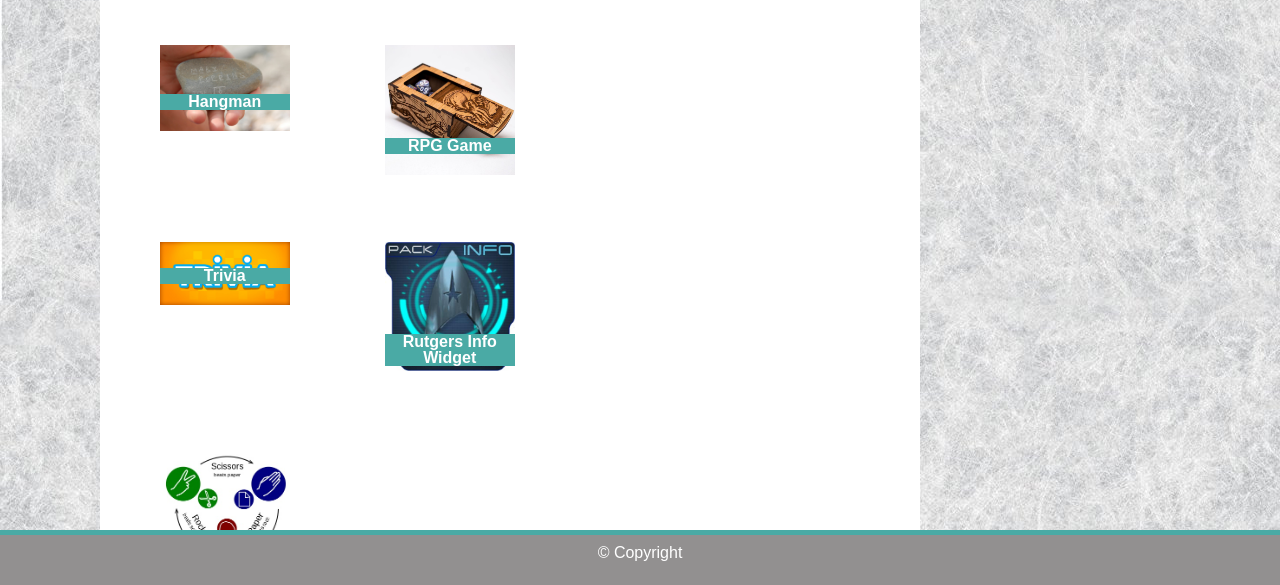
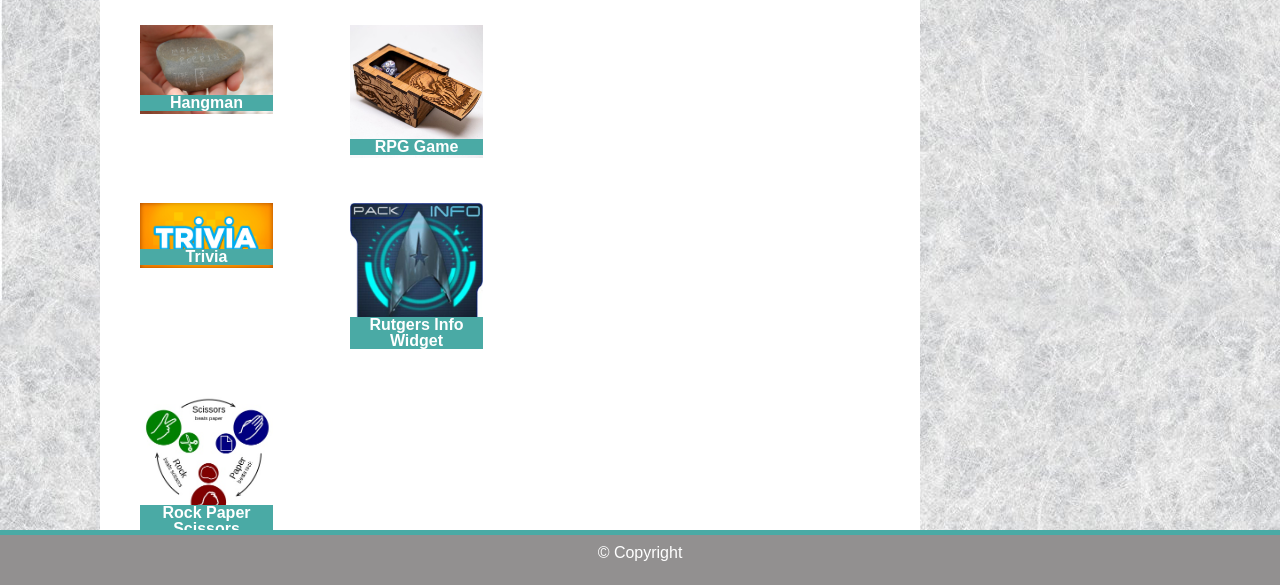
Before and after one commit to Kora25/portfolio-basic, a plain HTML site: page portfolio.html in a window 1280 px wide. Shown: the part 215-800 px from the top of the page. Drawn offline with Linux system fonts and the light colour scheme.

Commit message:
updated files

```diff
--- a/assets/css/style.css
+++ b/assets/css/style.css
@@ -195,12 +195,13 @@ textarea {
 
 h4{
     position: relative;
-    margin-top: -20%;
+    margin-top: -10%;
     text-align: center;
     background-color: #4aaaa5;
     font-weight: bold;
     color: white;
     width: 70%;
+
 
 }
 
@@ -213,7 +214,7 @@ img{
  {
     margin: 8px 10px;
     align-content: center;
-    padding: 20px 20px 20px 20px;
+    padding: 10px 20px 10px 20px;
 }
 
 .column {
@@ -223,15 +224,15 @@ img{
 }
 /* Add padding BETWEEN each column */
 .row, .row > .column {
-    padding: 20px;
+    padding: 10px;
 }
 
 .row2, .row2 > .column {
-    padding: 20px;
+    padding: 10px;
 }
 
 .row3, .row3 > .column {
-    padding: 20px;
+    padding: 10px;
 }
 
 /* Clear floats after rows */
```
